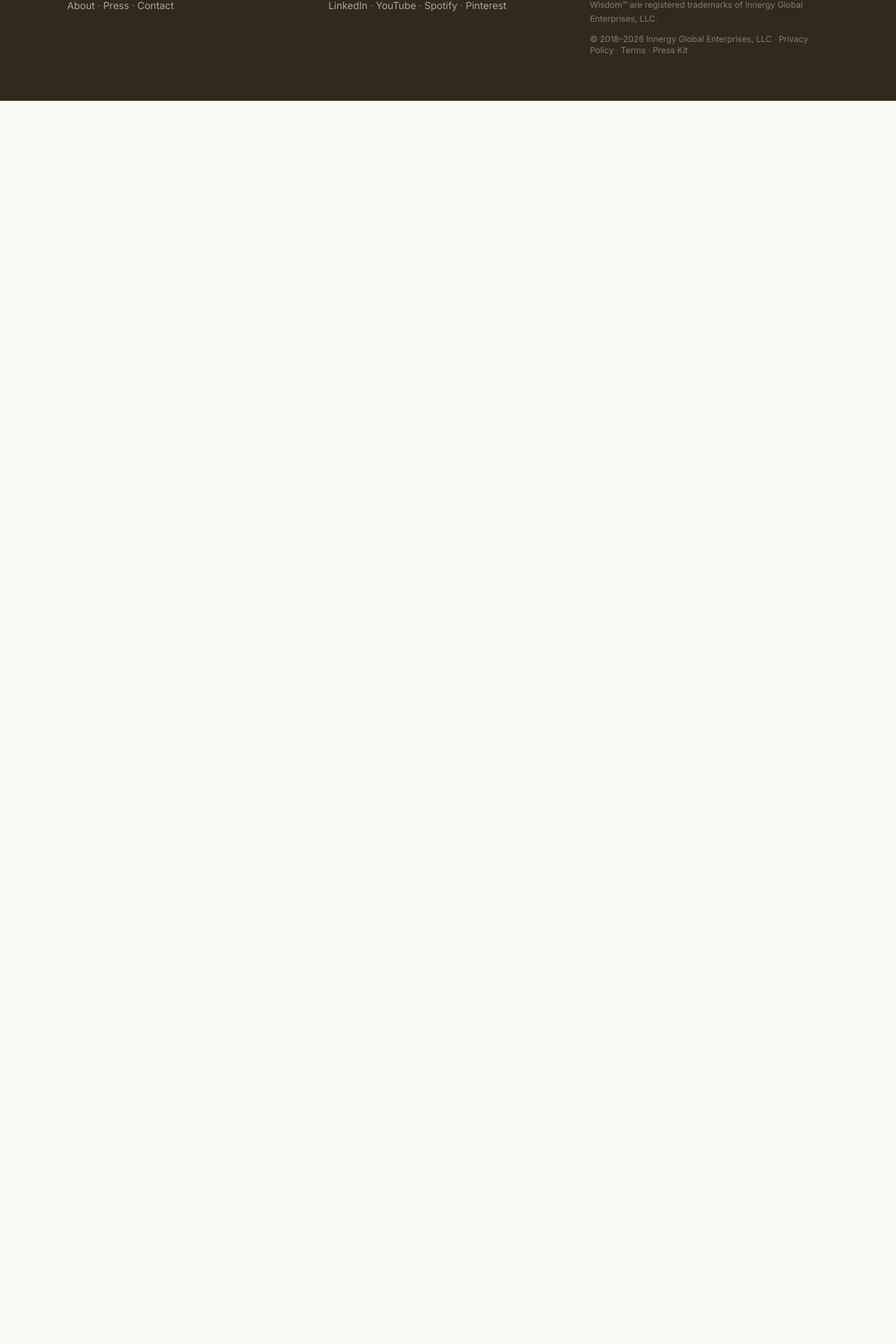
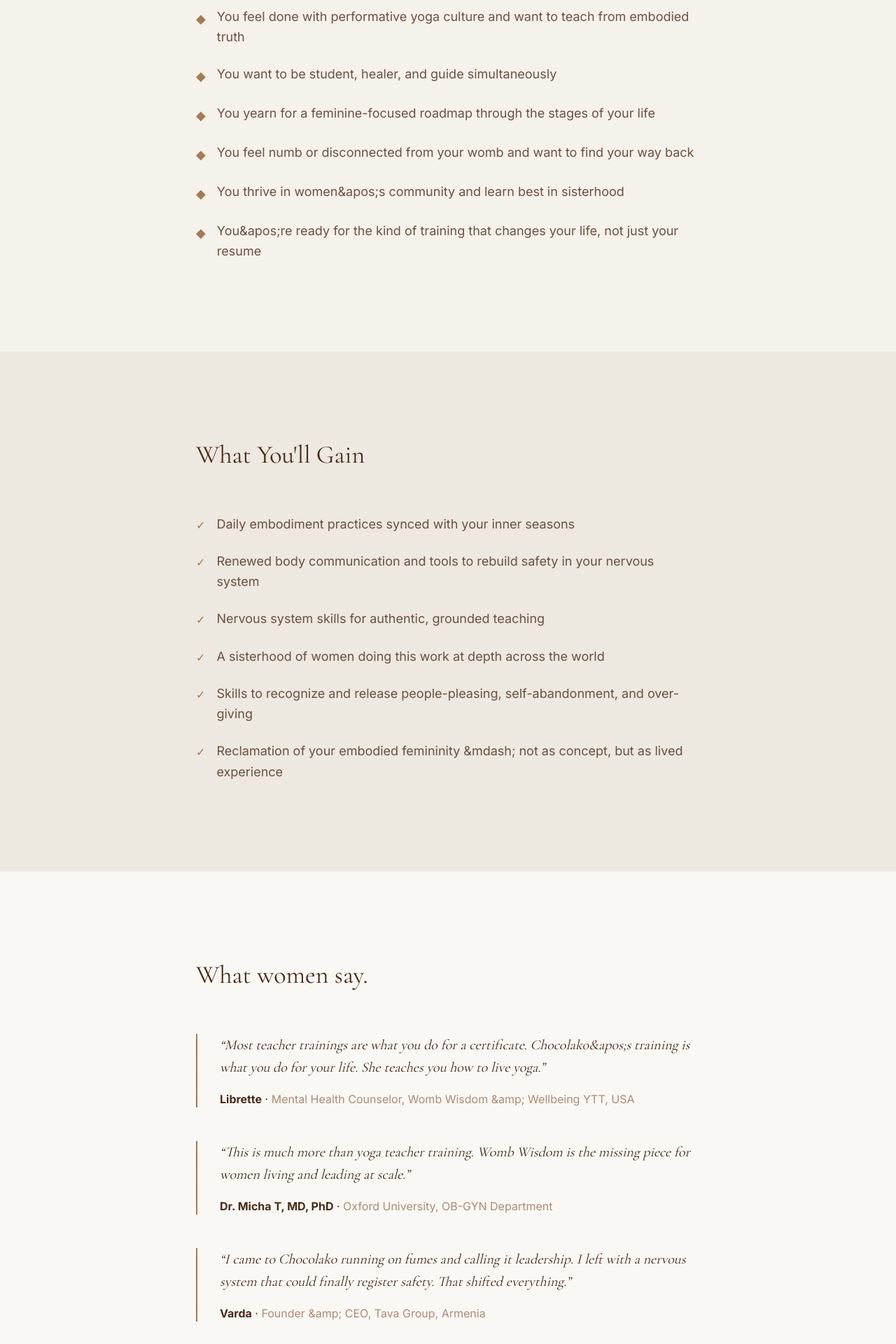
Before and after one commit to b17z/chocolako-site, a Next.js app: page /womb-wisdom-yoga-training in a window 1280 px wide. Shown: the part 9763-11683 px from the top of the page at 70% size. Before the commit the page ends 9907 px from the top, so only its background shows below. Built offline with nearby package versions, Linux system fonts and the light colour scheme.

Commit message:
(feat): add who-is-for, gains, and testimonials sections

```diff
--- a/app/womb-wisdom-yoga-training/page.tsx
+++ b/app/womb-wisdom-yoga-training/page.tsx
@@ -9,6 +9,9 @@ import { YTTFaculty } from "@/components/ytt/YTTFaculty"
 import { YTTModules } from "@/components/ytt/YTTModules"
 import { YTTSchedule } from "@/components/ytt/YTTSchedule"
 import { YTTVenue } from "@/components/ytt/YTTVenue"
+import { YTTWhoIsFor } from "@/components/ytt/YTTWhoIsFor"
+import { YTTGains } from "@/components/ytt/YTTGains"
+import { YTTTestimonials } from "@/components/ytt/YTTTestimonials"
 import { Footer } from "@/components/sections/Footer"
 
 export const metadata: Metadata = {
@@ -30,6 +33,9 @@ export default function WombWisdomYTTPage() {
       <YTTModules />
       <YTTSchedule />
       <YTTVenue />
+      <YTTWhoIsFor />
+      <YTTGains />
+      <YTTTestimonials />
       <Footer />
     </main>
   )
--- /dev/null
+++ b/components/ytt/YTTGains.tsx
@@ -0,0 +1,41 @@
+"use client"
+
+import { motion } from "framer-motion"
+import { staggerContainer, staggerItem } from "@/lib/animations"
+
+const gains = [
+  "Daily embodiment practices synced with your inner seasons",
+  "Renewed body communication and tools to rebuild safety in your nervous system",
+  "Nervous system skills for authentic, grounded teaching",
+  "A sisterhood of women doing this work at depth across the world",
+  "Skills to recognize and release people-pleasing, self-abandonment, and over-giving",
+  "Reclamation of your embodied femininity &mdash; not as concept, but as lived experience",
+]
+
+export function YTTGains() {
+  return (
+    <section className="bg-sand py-24 md:py-32">
+      <div className="max-w-3xl mx-auto px-6">
+        <h2 className="font-serif text-3xl md:text-4xl text-cacao mb-16">
+          What You&apos;ll Gain
+        </h2>
+        <motion.div
+          variants={staggerContainer}
+          initial="hidden"
+          whileInView="visible"
+          viewport={{ once: true }}
+          className="space-y-6"
+        >
+          {gains.map((gain, i) => (
+            <motion.div key={i} variants={staggerItem} className="flex items-start gap-4">
+              <span className="text-gold mt-1">&#10003;</span>
+              <p className="font-sans text-base md:text-lg text-cacao/80 leading-relaxed">
+                {gain}
+              </p>
+            </motion.div>
+          ))}
+        </motion.div>
+      </div>
+    </section>
+  )
+}
--- /dev/null
+++ b/components/ytt/YTTTestimonials.tsx
@@ -0,0 +1,63 @@
+"use client"
+
+import { motion } from "framer-motion"
+import { staggerContainer, staggerItem } from "@/lib/animations"
+
+const testimonials = [
+  {
+    quote:
+      "Most teacher trainings are what you do for a certificate. Chocolako&apos;s training is what you do for your life. She teaches you how to live yoga.",
+    name: "Librette",
+    title: "Mental Health Counselor, Womb Wisdom &amp; Wellbeing YTT, USA",
+  },
+  {
+    quote:
+      "This is much more than yoga teacher training. Womb Wisdom is the missing piece for women living and leading at scale.",
+    name: "Dr. Micha T, MD, PhD",
+    title: "Oxford University, OB-GYN Department",
+  },
+  {
+    quote:
+      "I came to Chocolako running on fumes and calling it leadership. I left with a nervous system that could finally register safety. That shifted everything.",
+    name: "Varda",
+    title: "Founder &amp; CEO, Tava Group, Armenia",
+  },
+]
+
+export function YTTTestimonials() {
+  return (
+    <section className="bg-bone py-24 md:py-32">
+      <div className="max-w-3xl mx-auto px-6">
+        <h2 className="font-serif text-3xl md:text-4xl text-cacao mb-16">
+          What women say.
+        </h2>
+        <motion.div
+          variants={staggerContainer}
+          initial="hidden"
+          whileInView="visible"
+          viewport={{ once: true }}
+          className="space-y-12"
+        >
+          {testimonials.map((t, i) => (
+            <motion.div
+              key={i}
+              variants={staggerItem}
+              className="border-l-2 border-gold pl-6 md:pl-8"
+            >
+              <p className="text-lg md:text-xl font-serif italic leading-relaxed text-cacao mb-4">
+                &ldquo;{t.quote}&rdquo;
+              </p>
+              <footer>
+                <span className="font-sans font-bold text-cacao">{t.name}</span>
+                {" "}
+                &middot;
+                {" "}
+                <span className="font-sans text-rust/70">{t.title}</span>
+              </footer>
+            </motion.div>
+          ))}
+        </motion.div>
+      </div>
+    </section>
+  )
+}
--- /dev/null
+++ b/components/ytt/YTTWhoIsFor.tsx
@@ -0,0 +1,41 @@
+"use client"
+
+import { motion } from "framer-motion"
+import { staggerContainer, staggerItem } from "@/lib/animations"
+
+const traits = [
+  "You feel done with performative yoga culture and want to teach from embodied truth",
+  "You want to be student, healer, and guide simultaneously",
+  "You yearn for a feminine-focused roadmap through the stages of your life",
+  "You feel numb or disconnected from your womb and want to find your way back",
+  "You thrive in women&apos;s community and learn best in sisterhood",
+  "You&apos;re ready for the kind of training that changes your life, not just your resume",
+]
+
+export function YTTWhoIsFor() {
+  return (
+    <section className="bg-cream py-24 md:py-32">
+      <div className="max-w-3xl mx-auto px-6">
+        <h2 className="font-serif text-3xl md:text-4xl text-cacao mb-16">
+          This training is for the woman who&hellip;
+        </h2>
+        <motion.div
+          variants={staggerContainer}
+          initial="hidden"
+          whileInView="visible"
+          viewport={{ once: true }}
+          className="space-y-6"
+        >
+          {traits.map((trait, i) => (
+            <motion.div key={i} variants={staggerItem} className="flex items-start gap-4">
+              <span className="text-gold mt-1 text-lg">&#9670;</span>
+              <p className="font-sans text-base md:text-lg text-cacao/80 leading-relaxed">
+                {trait}
+              </p>
+            </motion.div>
+          ))}
+        </motion.div>
+      </div>
+    </section>
+  )
+}
```
